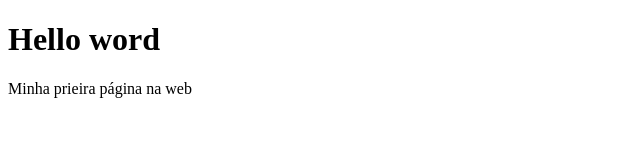
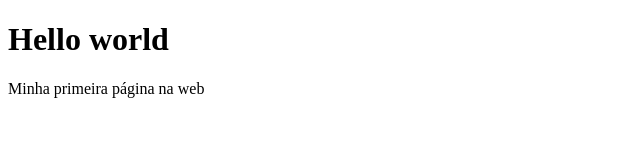
Before and after one commit to HallanMP/helloworld, a plain HTML site: page index.html in a window 1280 px wide. Shown: the full height of the page, 0-640 px from the left. Drawn offline with Linux system fonts and the light colour scheme.

Commit message:
Add files via upload

```diff
--- a/index.html
+++ b/index.html
@@ -4,7 +4,7 @@
 <title>Meu primeiro Hello World!</title>
 </head>
 <body>
-<h1>Hello word</h1>
-<p>Minha prieira página na web</p>
+<h1>Hello world</h1>
+<p>Minha primeira página na web</p>
 </body>
 </html>
```
